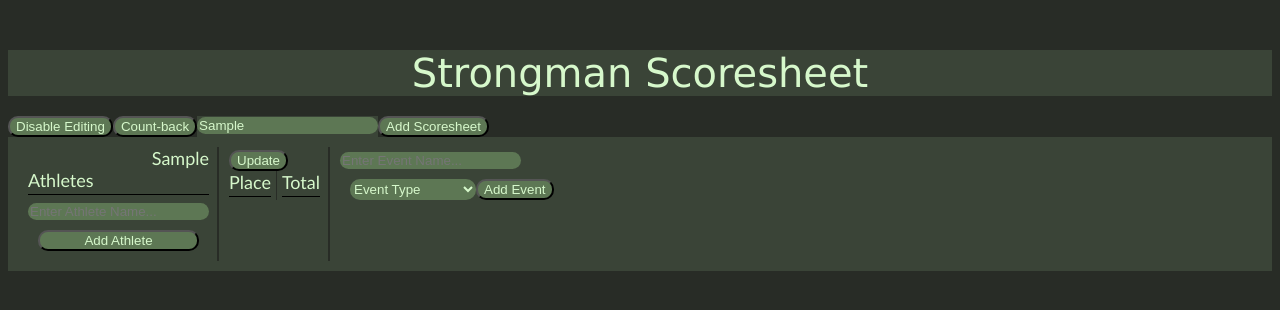
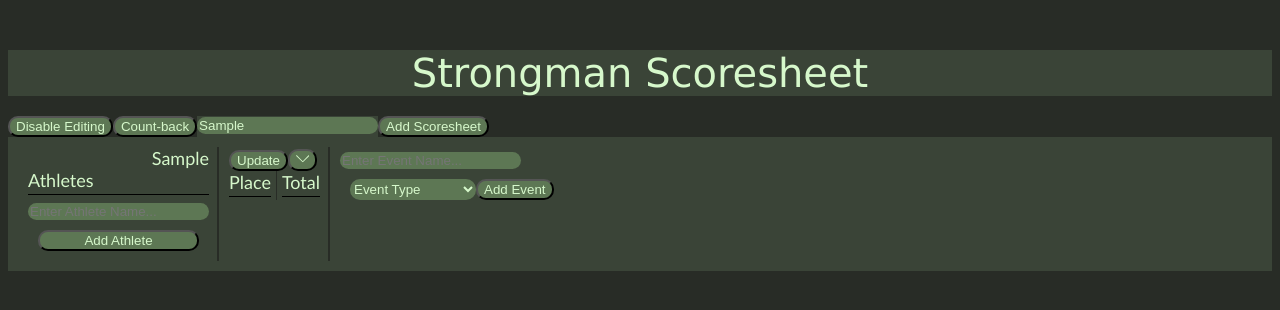
Before and after one commit to roycemeyer/strongman-scoresheet, a React (Create React App) app: page / in a window 1280 px wide. Both pictures are taken after typing "Sample" into the empty fields and a click on the button "Add Scoresheet". Shown: the top 310 px of the page. Built offline with nearby package versions, Linux system fonts and the light colour scheme.

Commit message:
Added sorting my total points and also fixed the issue where you couldn't clear a 0 without putting in some value.

```diff
--- a/src/App.css
+++ b/src/App.css
@@ -99,6 +99,9 @@
 .filler{
   background-color: rgb(58, 68, 55);
 }
+.input-filler{
+  background-color: rgb(93, 119, 84);
+}
 
 .input{
   background-color: rgb(93, 119, 84);
--- a/src/components/MyTextField.js
+++ b/src/components/MyTextField.js
@@ -11,9 +11,18 @@ const MyTextField = forwardRef(({ inputType, onInputChange, placeholder, width,
 
   const handleInputChange = (event) => {
     let newValue = event.target.value;
-
+    console.log(newValue);
+    if (newValue === ''){
+      onInputChange(newValue);
+      return;
+    }
+    console.log("didn't return");
     switch(inputType)
     {
+      case 'number':
+        if(newValue < 0)
+          newValue = 0;
+        break;
       case 'integer':
         newValue = newValue.replace(/[^0-9]/g, '');
         break;
--- a/src/components/Scoresheet/ScoresheetEvents.js
+++ b/src/components/Scoresheet/ScoresheetEvents.js
@@ -181,7 +181,7 @@ function ScoresheetEvents({isEditable, event, onModifyEvent, eventIndex, key, at
     const resultsValidated = validateResults();
     if(!resultsValidated) return;
     const athletesWithResult = sortPositiveResults(event.results.filter(a => parseFloat(a.result) > 0));
-    const athletesWithZero = event.results.filter(a => parseFloat(a.result) === 0);
+    const athletesWithZero = event.results.filter(a => parseFloat(a.result) === 0 || a.result === '');
 
     let currentPlace = 1;
     let tiesBuffer = [];
@@ -243,10 +243,6 @@ function ScoresheetEvents({isEditable, event, onModifyEvent, eventIndex, key, at
   };
 
   const handleScoreInput = (newResult, index) => {
-    if (newResult === "" || newResult < 0){
-      console.log("abt3eabvre");
-      return;
-    }
     // Update the event.result array with the new value at the specified index
     const updatedResults = event.results.map((result, idx) => {
       if (idx === index) {
--- a/src/components/Scoresheet/ScoresheetFrame.js
+++ b/src/components/Scoresheet/ScoresheetFrame.js
@@ -1,4 +1,5 @@
 import React from 'react'
+import { SlArrowDown, SLArrowUp } from "react-icons/sl";
 import { useState, useRef } from 'react';
 import ScoresheetEvents from './ScoresheetEvents'
 import MyTextField from '../MyTextField';
@@ -9,6 +10,7 @@ function ScoresheetFrame({isEditable, isCountback, scoresheetName}) {
   const [newEventType, setNewEventType] = useState('');
   const [newAthleteName, setNewAthleteName] = useState('');
   const [selectedValue, setSelectedValue] = useState('');
+  const [sortedBy, setSortedBy] = useState('');
   const [events, setEvents] = useState([])
   const [athletes, setAthletes] = useState([])
   const eventFieldRef = useRef();
@@ -78,7 +80,10 @@ function ScoresheetFrame({isEditable, isCountback, scoresheetName}) {
       return;
     }
     // add athlete to list.
-    const newAthlete = {athleteName: newAthleteName, totalPoints: 0, place: 0};
+    const newAthlete = {
+      athleteName: newAthleteName,
+      totalPoints: 0,
+      place: 0};
     setAthletes([...athletes, newAthlete]);
     clearAthleteNameInputText("");
     setNewAthleteName('');
@@ -232,6 +237,32 @@ function ScoresheetFrame({isEditable, isCountback, scoresheetName}) {
     return sortedBuffer;
   };
 
+  const sortAthletes = () => {
+    // Sort athletes by place in descending order
+    const sortedAthletes = [...athletes].sort((b, a) => b.place - a.place);
+
+    // Update the athletes state
+    setAthletes(sortedAthletes);
+
+    // For each event, sort its results array to match the sorted athletes order
+    const sortedEvents = events.map(event => {
+      const sortedResults = [...event.results].sort((b, a) => {
+        // Find the athlete object corresponding to the athleteName in the result
+        const athleteAPlace = sortedAthletes.find(athlete => athlete.athleteName === a.athleteName).place;
+        const athleteBPlace = sortedAthletes.find(athlete => athlete.athleteName === b.athleteName).place;
+
+        // Compare based on the athlete's place value in descending order
+        return athleteBPlace - athleteAPlace;
+      });
+
+      // Return a new event object with the sorted results
+      return { ...event, results: sortedResults };
+    });
+
+    // Update the events state
+    setEvents(sortedEvents);
+  }
+
   const sortTiedAthletes = (tiedAthletes, countbackTotals) => {
     // The index of each athlete in `tiedAthletes` corresponds to the index of their countbackTotals
     return tiedAthletes.sort((a, b) => {
@@ -295,6 +326,7 @@ function ScoresheetFrame({isEditable, isCountback, scoresheetName}) {
     const div =
       <div className='filler'>
         <button className='button-styling' onClick={updateScoresheet}>Update</button>
+        <button className='button-styling' onClick={sortAthletes}><SlArrowDown className='input-filler'/></button>
         <div className='horizontal-list'>
           <div className='vertical-list'>{placings}</div>
           <div className='soft-vertical-line'></div>
```
